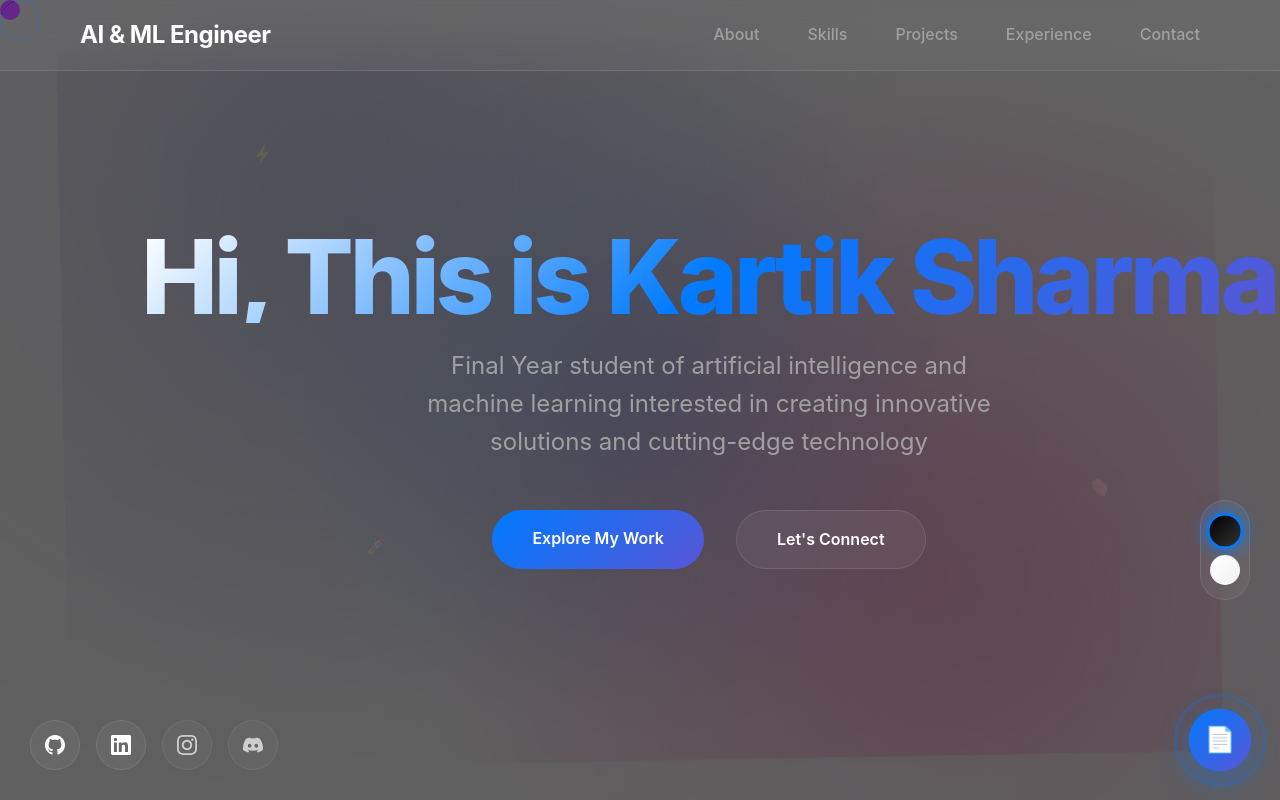
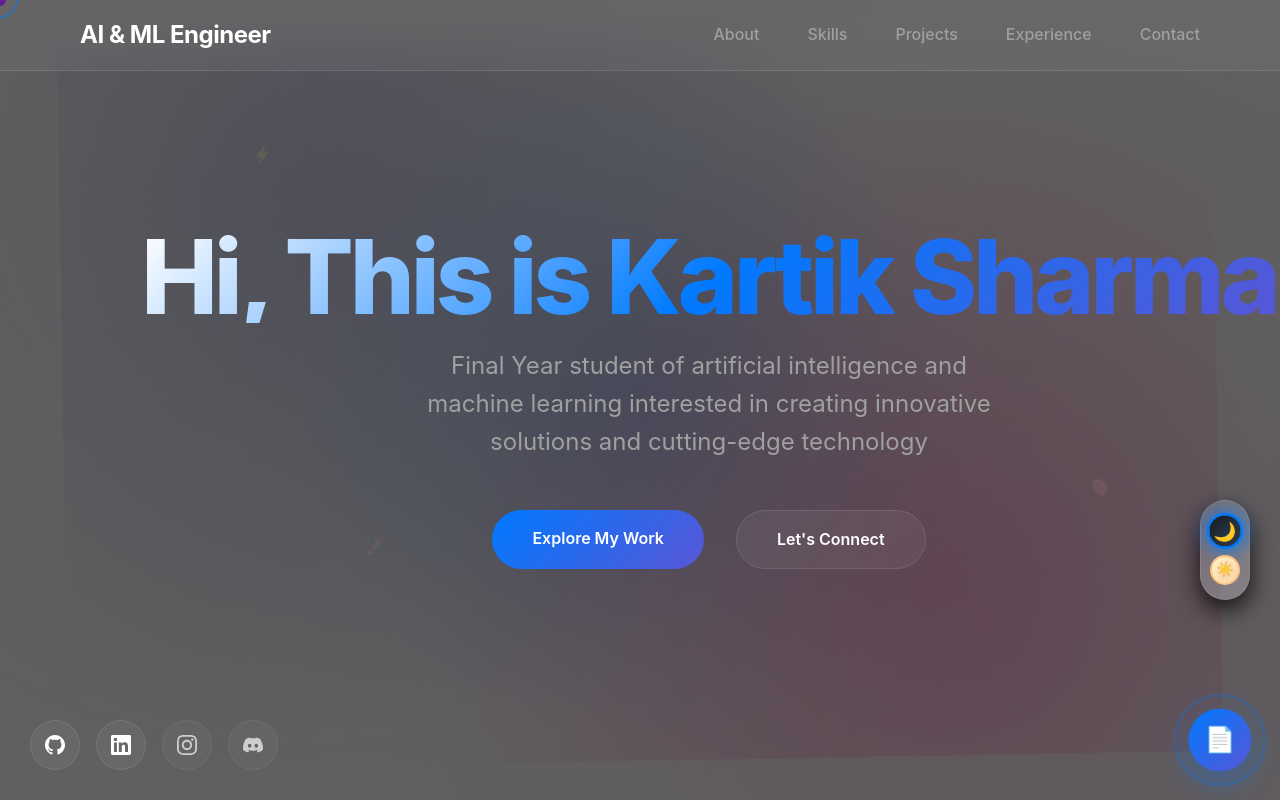
Before and after one commit to kartik10sharma/Portfolio, a React (Vite) app in the folder app/: page / in a window 1280 px wide. Shown: the top 800 px of the page. Built offline with nearby package versions, Linux system fonts and the light colour scheme.

Commit message:
theme update

```diff
--- a/app/src/components/ThemeToggle.jsx
+++ b/app/src/components/ThemeToggle.jsx
@@ -7,21 +7,42 @@ const ThemeToggle = () => {
     const savedTheme = localStorage.getItem('theme')
     if (savedTheme) {
       setIsDark(savedTheme === 'dark')
-      document.body.className = savedTheme === 'dark' ? '' : 'light-theme'
+      applyTheme(savedTheme)
+    } else {
+      // Default to dark theme
+      applyTheme('dark')
     }
   }, [])
+
+  const applyTheme = (theme) => {
+    // Remove existing theme classes
+    document.body.classList.remove('light-theme', 'dark-theme')
+    document.documentElement.classList.remove('light-theme', 'dark-theme')
+
+    if (theme === 'light') {
+      document.body.classList.add('light-theme')
+      document.documentElement.classList.add('light-theme')
+    } else {
+      document.body.classList.add('dark-theme')
+      document.documentElement.classList.add('dark-theme')
+    }
+  }
 
   const toggleTheme = () => {
     const newTheme = isDark ? 'light' : 'dark'
     setIsDark(!isDark)
-    document.body.className = newTheme === 'dark' ? '' : 'light-theme'
+    applyTheme(newTheme)
     localStorage.setItem('theme', newTheme)
   }
 
   return (
-    <div className="theme-toggle" onClick={toggleTheme}>
-      <div className={`theme-option dark ${isDark ? 'active' : ''}`}></div>
-      <div className={`theme-option light ${!isDark ? 'active' : ''}`}></div>
+    <div className="theme-toggle" onClick={toggleTheme} title="Toggle Theme">
+      <div className={`theme-option dark ${isDark ? 'active' : ''}`}>
+        <span className="theme-icon">🌙</span>
+      </div>
+      <div className={`theme-option light ${!isDark ? 'active' : ''}`}>
+        <span className="theme-icon">☀️</span>
+      </div>
     </div>
   )
 }
--- a/app/src/styles/Components.css
+++ b/app/src/styles/Components.css
@@ -1,28 +1,141 @@
 /* Custom Cursor */
+/* ===== CUSTOM CURSOR STYLES ===== */
+/* ===== CUSTOM CURSOR STYLES ===== */
+
 .cursor {
   position: fixed;
-  width: 20px;
-  height: 20px;
+  width: 12px;
+  height: 12px;
   background: var(--accent-blue);
   border-radius: 50%;
   pointer-events: none;
   z-index: 10000;
-  transition: all 0.1s ease;
+  transition: all 0.2s cubic-bezier(0.4, 0, 0.2, 1);
   mix-blend-mode: difference;
-  opacity: 0.8;
+  opacity: 0.9;
+  transform: translate(-50%, -50%);
 }
 
 .cursor-follower {
   position: fixed;
-  width: 40px;
-  height: 40px;
-  border: 1px solid var(--accent-blue);
+  width: 36px;
+  height: 36px;
+  border: 2px solid var(--accent-blue);
   border-radius: 50%;
   pointer-events: none;
   z-index: 9999;
-  transition: all 0.15s ease;
-  opacity: 0.3;
+  transition: all 0.3s cubic-bezier(0.4, 0, 0.2, 1);
+  opacity: 0.5;
+  transform: translate(-50%, -50%);
+  background: transparent;
 }
+
+/* Light Theme Cursor Styles - Better Sizes */
+body.light-theme .cursor {
+  background: #3b82f6;
+  width: 10px;
+  height: 10px;
+  opacity: 0.8;
+  mix-blend-mode: normal;
+  box-shadow: 0 0 8px rgba(59, 130, 246, 0.4);
+}
+
+body.light-theme .cursor-follower {
+  border: 2px solid #3b82f6;
+  width: 32px;
+  height: 32px;
+  opacity: 0.6;
+  background: rgba(59, 130, 246, 0.05);
+  box-shadow: 0 0 12px rgba(59, 130, 246, 0.2);
+}
+
+/* Hover States - Proper Scaling */
+.cursor.cursor-hover {
+  transform: translate(-50%, -50%) scale(1.8);
+  background: var(--accent-blue);
+  opacity: 1;
+}
+
+.cursor-follower.cursor-follower-hover {
+  transform: translate(-50%, -50%) scale(1.5);
+  opacity: 0.8;
+  border-width: 3px;
+}
+
+/* Light Theme Hover States - Fixed Scaling */
+body.light-theme .cursor.cursor-hover {
+  background: #3b82f6;
+  transform: translate(-50%, -50%) scale(2.2);
+  box-shadow: 0 0 15px rgba(59, 130, 246, 0.6);
+  opacity: 1;
+}
+
+body.light-theme .cursor-follower.cursor-follower-hover {
+  border-color: #3b82f6;
+  background: rgba(59, 130, 246, 0.1);
+  transform: translate(-50%, -50%) scale(1.8);
+  box-shadow: 0 0 20px rgba(59, 130, 246, 0.3);
+  opacity: 0.8;
+  border-width: 3px;
+}
+
+/* Remove problematic animations that cause issues */
+body.light-theme .cursor.cursor-hover {
+  animation: none;
+}
+
+body.light-theme .cursor-follower.cursor-follower-hover {
+  animation: none;
+}
+
+/* Better performance */
+.cursor,
+.cursor-follower {
+  will-change: transform, left, top;
+  backface-visibility: hidden;
+}
+
+/* Hide cursor on mobile devices */
+@media (max-width: 768px) {
+  .cursor,
+  .cursor-follower {
+    display: none !important;
+  }
+
+  body {
+    cursor: auto !important;
+  }
+
+  * {
+    cursor: auto !important;
+  }
+}
+
+/* Hide default cursor when custom cursor is active */
+@media (min-width: 769px) {
+  body {
+    cursor: none;
+  }
+
+  * {
+    cursor: none;
+  }
+
+  a, button, .clickable, .cta-button, .project-link, .theme-toggle {
+    cursor: none;
+  }
+}
+
+/* Smooth cursor movement with better performance */
+.cursor {
+  transition: transform 0.15s ease-out;
+}
+
+.cursor-follower {
+  transition: transform 0.25s ease-out, border-width 0.2s ease-out;
+}
+
+
 
 /* Background Animation */
 /* Vision Pro Inspired Background Animation */
@@ -680,14 +793,15 @@ nav {
   animation: ripple 2s infinite;
 }
 
-/* Theme Toggle */
+/* ===== THEME TOGGLE SECTION ===== */
+
 .theme-toggle {
   position: fixed;
   bottom: 200px;
   right: 30px;
   width: 50px;
   height: 100px;
-  background: var(--glass-bg);
+  background: linear-gradient(135deg, rgba(255, 255, 255, 0.15), rgba(240, 245, 255, 0.25));
   backdrop-filter: blur(20px);
   border: 1px solid var(--border-color);
   border-radius: 25px;
@@ -698,12 +812,26 @@ nav {
   padding: 10px 0;
   z-index: 1000;
   cursor: pointer;
-  transition: all 0.3s ease;
+  transition: all 0.4s cubic-bezier(0.4, 0, 0.2, 1);
+  box-shadow: 0 10px 25px var(--shadow);
+}
+
+/* Light theme toggle container - BRIGHT COLORS */
+body.light-theme .theme-toggle {
+  background: linear-gradient(135deg, rgba(37, 99, 235, 0.12), rgba(124, 58, 237, 0.10));
+  border: 1px solid rgba(37, 99, 235, 0.25);
+  box-shadow: 0 8px 32px rgba(37, 99, 235, 0.20);
 }
 
 .theme-toggle:hover {
   transform: scale(1.1);
-  box-shadow: 0 10px 25px var(--shadow);
+  box-shadow: 0 15px 35px var(--shadow);
+}
+
+body.light-theme .theme-toggle:hover {
+  transform: scale(1.1) translateY(-3px);
+  box-shadow: 0 20px 45px rgba(37, 99, 235, 0.30);
+  background: linear-gradient(135deg, rgba(37, 99, 235, 0.18), rgba(124, 58, 237, 0.15));
 }
 
 .theme-option {
@@ -713,22 +841,148 @@ nav {
   cursor: pointer;
   transition: all 0.3s ease;
   position: relative;
+  display: flex;
+  align-items: center;
+  justify-content: center;
 }
 
 .theme-option.dark {
-  background: linear-gradient(135deg, #000, #333);
+  background: linear-gradient(135deg, #1a1a1a, #333);
   border: 2px solid var(--accent-blue);
 }
 
 .theme-option.light {
-  background: linear-gradient(135deg, #fff, #f0f0f0);
-  border: 2px solid transparent;
+  background: linear-gradient(135deg, #fef3c7, #fed7aa);
+  border: 2px solid rgba(249, 115, 22, 0.3);
+}
+
+/* Light theme adjustments - BRIGHT & ENGAGING */
+body.light-theme .theme-option.dark {
+  background: linear-gradient(135deg, #1e293b, #475569);
+  border: 2px solid #2563eb;
+  box-shadow: 0 4px 15px rgba(37, 99, 235, 0.25);
+}
+
+body.light-theme .theme-option.light {
+  background: linear-gradient(135deg, #fef3c7 0%, #fde047 50%, #facc15 100%);
+  border: 2px solid #eab308;
+  box-shadow: 0 4px 15px rgba(234, 179, 8, 0.35);
 }
 
 .theme-option.active {
   transform: scale(1.2);
   box-shadow: 0 0 15px var(--accent-blue);
 }
+
+body.light-theme .theme-option.active {
+  transform: scale(1.25);
+  animation: brightPulse 2s ease-in-out infinite;
+}
+
+body.light-theme .theme-option.dark.active {
+  box-shadow: 0 0 20px rgba(37, 99, 235, 0.6);
+}
+
+body.light-theme .theme-option.light.active {
+  box-shadow: 0 0 20px rgba(234, 179, 8, 0.7);
+}
+
+/* Theme icons - Enhanced for light theme */
+.theme-icon {
+  font-size: 14px;
+  opacity: 0.8;
+  transition: all 0.3s ease;
+  filter: drop-shadow(0 2px 4px rgba(0,0,0,0.2));
+}
+
+.theme-option.active .theme-icon {
+  opacity: 1;
+  transform: scale(1.1);
+  filter: drop-shadow(0 0 8px var(--accent-blue));
+}
+
+body.light-theme .theme-option.active .theme-icon {
+  opacity: 1;
+  transform: scale(1.15);
+}
+
+body.light-theme .theme-option.dark.active .theme-icon {
+  filter: drop-shadow(0 0 10px rgba(37, 99, 235, 0.8));
+}
+
+body.light-theme .theme-option.light.active .theme-icon {
+  filter: drop-shadow(0 0 10px rgba(234, 179, 8, 0.9));
+}
+
+/* Bright theme background effects */
+body.light-theme {
+  --primary-bg: linear-gradient(135deg, #fafdff 0%, #e6f0ff 100%);
+  --secondary-bg: linear-gradient(135deg, #ffffff 0%, #f1f8ff 100%);
+  --card-bg: rgba(255, 255, 255, 0.95);
+  --glass-bg: rgba(255, 255, 255, 0.25);
+  --text-primary: #1e3a8a;
+  --text-secondary: #475569;
+  --accent-blue: #2563eb;
+  --accent-purple: #7c3aed;
+  --accent-yellow: #eab308;
+  --accent-orange: #ea580c;
+  --border-color: rgba(37, 99, 235, 0.15);
+  --shadow: rgba(37, 99, 235, 0.12);
+}
+
+/* Enhanced background for light theme */
+body.light-theme {
+  background: linear-gradient(135deg,
+    rgba(248, 250, 252, 0.95) 0%,
+    rgba(240, 249, 255, 0.90) 30%,
+    rgba(224, 242, 254, 0.85) 70%,
+    rgba(219, 234, 254, 0.80) 100%);
+}
+
+html.light-theme {
+  background: linear-gradient(135deg, #f0f9ff 0%, #e0f2fe 50%, #bae6fd 100%);
+}
+
+/* Bright animated background */
+body.light-theme .bg-animation {
+  background:
+    radial-gradient(circle at 20% 20%, rgba(37, 99, 235, 0.15) 0%, transparent 50%),
+    radial-gradient(circle at 80% 30%, rgba(124, 58, 237, 0.12) 0%, transparent 50%),
+    radial-gradient(circle at 40% 80%, rgba(234, 179, 8, 0.10) 0%, transparent 50%),
+    radial-gradient(circle at 90% 90%, rgba(234, 88, 12, 0.08) 0%, transparent 50%);
+}
+
+/* Bright pulse animation for active state */
+@keyframes brightPulse {
+  0%, 100% {
+    transform: scale(1.25);
+    box-shadow: 0 0 20px rgba(234, 179, 8, 0.7);
+  }
+  50% {
+    transform: scale(1.3);
+    box-shadow: 0 0 30px rgba(234, 179, 8, 0.9), 0 0 40px rgba(37, 99, 235, 0.3);
+  }
+}
+
+/* Responsive adjustments */
+@media (max-width: 768px) {
+  .theme-toggle {
+    bottom: 120px;
+    right: 20px;
+    width: 45px;
+    height: 90px;
+  }
+
+  .theme-option {
+    width: 25px;
+    height: 25px;
+  }
+
+  .theme-icon {
+    font-size: 12px;
+  }
+}
+
 
 /* Social Media Links */
 .social-links {
```
Also changed, not shown: app/src/components/CustomCursor.jsx (+57 -7 lines), 1 other file (tests, documents, lock files or other folders).
